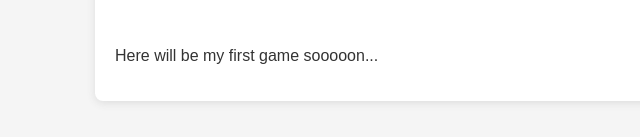
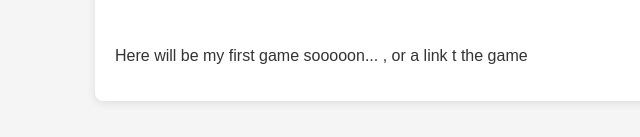
Before and after one commit to KarmesinPilz/Games, a plain HTML site: page index.html in a window 1280 px wide. Shown: the part 161-298 px from the top of the page, without its empty margins (225-865 px from the left). Drawn offline with Linux system fonts and the light colour scheme.

Commit message:
Update index.html

```diff
--- a/index.html
+++ b/index.html
@@ -16,7 +16,7 @@
     <h1>Hello, world!</h1>
     <p>Welcome to my website.</p>
     <br>
-    <p>Here will be my first game sooooon...</p>
+    <p>Here will be my first game sooooon...   , or a link t the game</p>
   </div>
 </body>
 </html>
```
